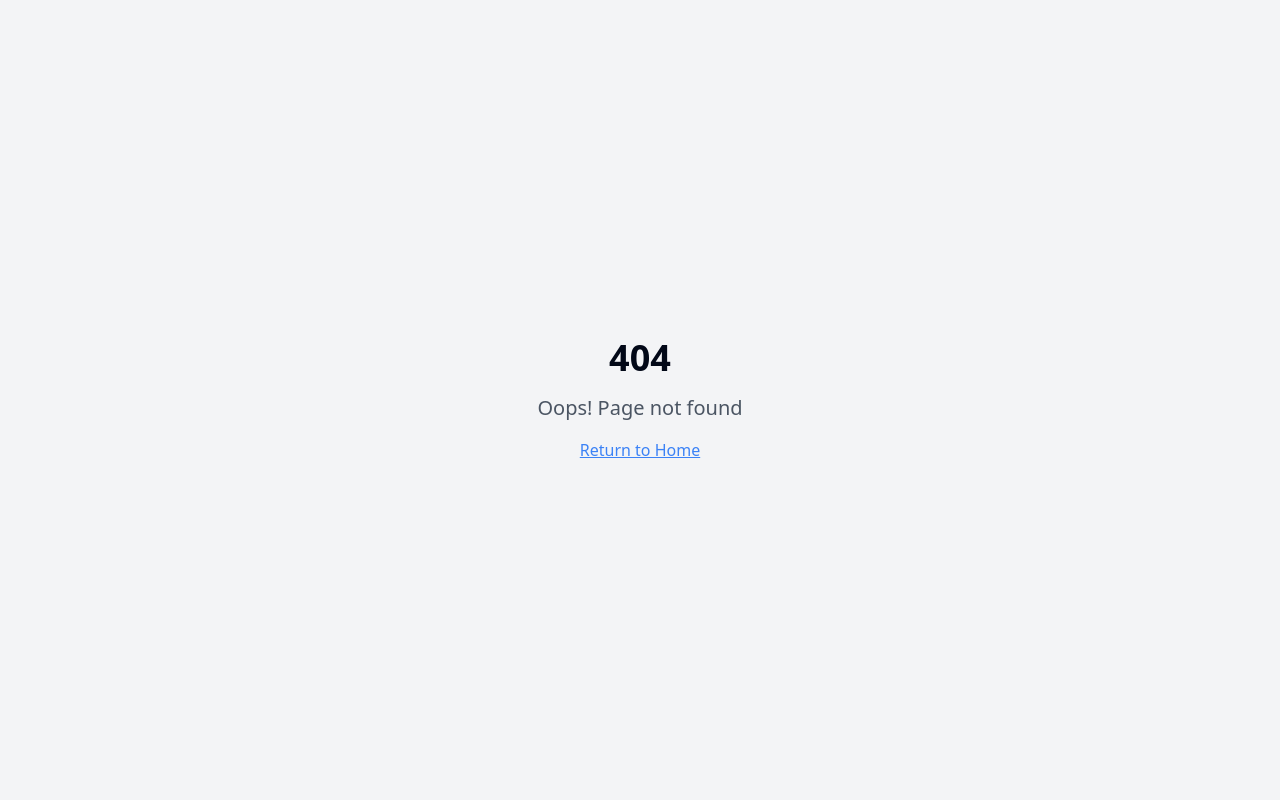
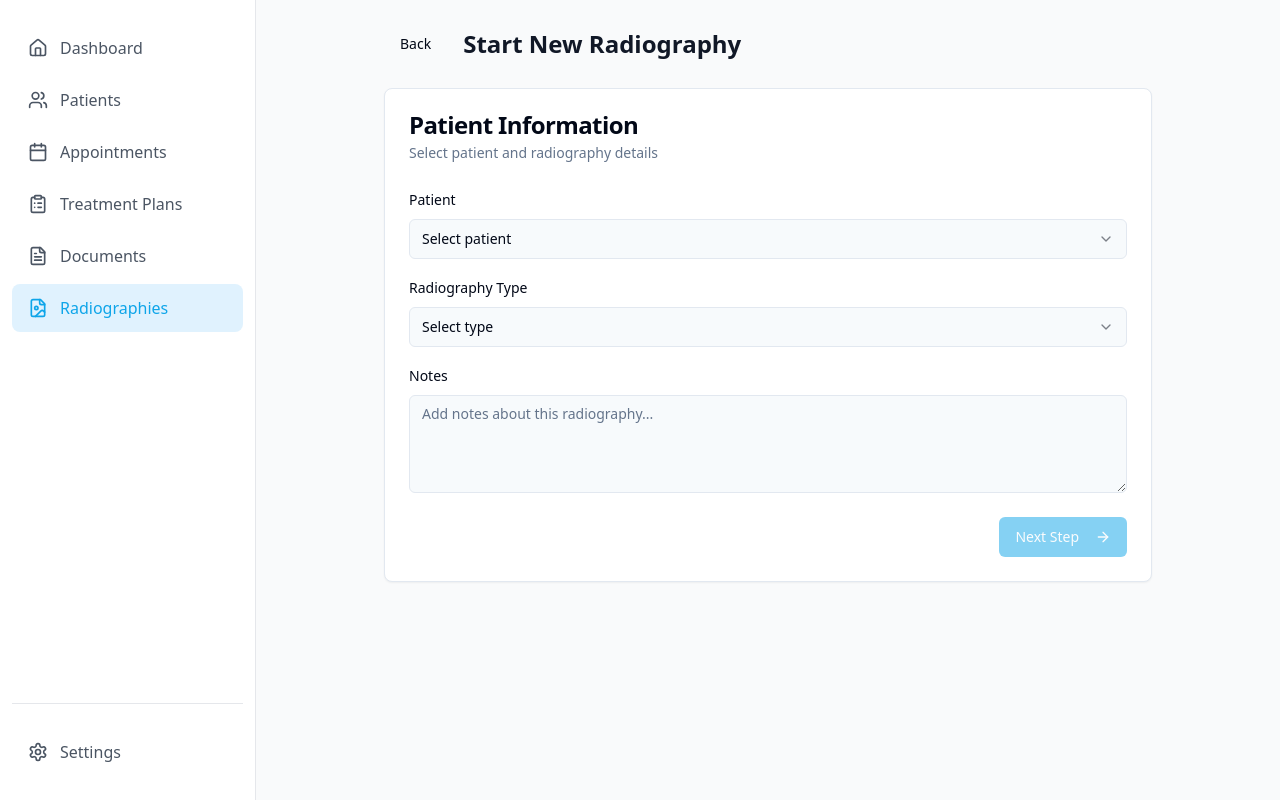
Before and after one commit to GGamesDev/ortho-harmony, a React (Vite) app: page /start-radiography in a window 1280 px wide. Before the commit this address had no page. Built offline with nearby package versions, Linux system fonts and the light colour scheme.

Commit message:
Refactor: Implement radiography launch button and page
Replaces the "Upload New Radiography" button with a "Launch Radiography" button and adds a new page for initiating the radiography process.

```diff
--- a/src/App.tsx
+++ b/src/App.tsx
@@ -12,6 +12,7 @@ import Treatments from "./pages/Treatments";
 import Documents from "./pages/Documents";
 import Settings from "./pages/Settings";
 import Radiographies from "./pages/Radiographies";
+import StartRadiography from "./pages/StartRadiography";
 
 const queryClient = new QueryClient();
 
@@ -28,6 +29,7 @@ const App = () => (
           <Route path="/treatments" element={<Treatments />} />
           <Route path="/documents" element={<Documents />} />
           <Route path="/radiographies" element={<Radiographies />} />
+          <Route path="/start-radiography" element={<StartRadiography />} />
           <Route path="/settings" element={<Settings />} />
           {/* ADD ALL CUSTOM ROUTES ABOVE THE CATCH-ALL "*" ROUTE */}
           <Route path="*" element={<NotFound />} />
--- a/src/pages/Radiographies.tsx
+++ b/src/pages/Radiographies.tsx
@@ -1,5 +1,6 @@
 
 import React, { useState } from 'react';
+import { useNavigate } from 'react-router-dom';
 import Sidebar from '@/components/layout/Sidebar';
 import {
   Table,
@@ -27,7 +28,7 @@ import {
   DialogTitle
 } from '@/components/ui/dialog';
 import { Input } from '@/components/ui/input';
-import { FileImage, Search } from 'lucide-react';
+import { Camera, Search } from 'lucide-react';
 import { patients } from '@/utils/dummyData';
 
 interface Radiography {
@@ -84,6 +85,7 @@ const radiographies: Radiography[] = [
 ];
 
 const Radiographies = () => {
+  const navigate = useNavigate();
   const [searchTerm, setSearchTerm] = useState('');
   const [selectedImage, setSelectedImage] = useState<Radiography | null>(null);
   const [isViewDialogOpen, setIsViewDialogOpen] = useState(false);
@@ -103,6 +105,10 @@ const Radiographies = () => {
     return patient ? patient.name : 'Unknown Patient';
   };
 
+  const handleLaunchRadiography = () => {
+    navigate('/start-radiography');
+  };
+
   return (
     <div className="min-h-screen bg-gray-50">
       <div className="flex">
@@ -111,9 +117,9 @@ const Radiographies = () => {
           <div className="max-w-6xl mx-auto">
             <div className="flex justify-between items-center mb-6">
               <h1 className="text-2xl font-bold text-gray-900">Radiographies</h1>
-              <Button>
-                <FileImage className="mr-2 h-4 w-4" />
-                Upload New Radiography
+              <Button onClick={handleLaunchRadiography}>
+                <Camera className="mr-2 h-4 w-4" />
+                Launch Radiography
               </Button>
             </div>
 
--- /dev/null
+++ b/src/pages/StartRadiography.tsx
@@ -0,0 +1,222 @@
+
+import React, { useState } from 'react';
+import { useNavigate } from 'react-router-dom';
+import Sidebar from '@/components/layout/Sidebar';
+import {
+  Card,
+  CardContent,
+  CardDescription,
+  CardFooter,
+  CardHeader,
+  CardTitle,
+} from '@/components/ui/card';
+import { Button } from '@/components/ui/button';
+import {
+  Select,
+  SelectContent,
+  SelectGroup,
+  SelectItem,
+  SelectLabel,
+  SelectTrigger,
+  SelectValue,
+} from '@/components/ui/select';
+import { Label } from '@/components/ui/label';
+import { Textarea } from '@/components/ui/textarea';
+import { Camera, ArrowRight } from 'lucide-react';
+import { patients } from '@/utils/dummyData';
+
+const radiographyTypes = [
+  { id: 'panoramic', name: 'Panoramic' },
+  { id: 'cephalometric', name: 'Cephalometric' },
+  { id: 'periapical', name: 'Periapical' },
+  { id: 'bitewing', name: 'Bitewing' },
+  { id: 'cbct', name: 'CBCT (Cone Beam CT)' },
+];
+
+const StartRadiography = () => {
+  const navigate = useNavigate();
+  const [selectedPatient, setSelectedPatient] = useState<string>('');
+  const [radiographyType, setRadiographyType] = useState<string>('');
+  const [notes, setNotes] = useState<string>('');
+  const [currentStep, setCurrentStep] = useState<number>(1);
+  const [isCapturing, setIsCapturing] = useState<boolean>(false);
+
+  const handleStartCapture = () => {
+    setIsCapturing(true);
+    // In a real app, this would activate camera/sensors
+  };
+
+  const handleCaptureComplete = () => {
+    // In a real app, this would save the radiography
+    navigate('/radiographies');
+  };
+
+  const handleNextStep = () => {
+    setCurrentStep(2);
+  };
+
+  const handleBack = () => {
+    if (currentStep > 1) {
+      setCurrentStep(currentStep - 1);
+    } else {
+      navigate('/radiographies');
+    }
+  };
+
+  return (
+    <div className="min-h-screen bg-gray-50">
+      <div className="flex">
+        <Sidebar activePage="radiographies" />
+        <main className="flex-1 p-6">
+          <div className="max-w-3xl mx-auto">
+            <div className="flex items-center mb-6">
+              <Button variant="ghost" onClick={handleBack} className="mr-4">
+                Back
+              </Button>
+              <h1 className="text-2xl font-bold text-gray-900">
+                {currentStep === 1 ? 'Start New Radiography' : 'Capture Radiography'}
+              </h1>
+            </div>
+
+            {currentStep === 1 ? (
+              <Card>
+                <CardHeader>
+                  <CardTitle>Patient Information</CardTitle>
+                  <CardDescription>
+                    Select patient and radiography details
+                  </CardDescription>
+                </CardHeader>
+                <CardContent className="space-y-4">
+                  <div className="space-y-2">
+                    <Label htmlFor="patient">Patient</Label>
+                    <Select value={selectedPatient} onValueChange={setSelectedPatient}>
+                      <SelectTrigger id="patient">
+                        <SelectValue placeholder="Select patient" />
+                      </SelectTrigger>
+                      <SelectContent>
+                        <SelectGroup>
+                          <SelectLabel>Patients</SelectLabel>
+                          {patients.map((patient) => (
+                            <SelectItem key={patient.id} value={patient.id}>
+                              {patient.name}
+                            </SelectItem>
+                          ))}
+                        </SelectGroup>
+                      </SelectContent>
+                    </Select>
+                  </div>
+
+                  <div className="space-y-2">
+                    <Label htmlFor="type">Radiography Type</Label>
+                    <Select value={radiographyType} onValueChange={setRadiographyType}>
+                      <SelectTrigger id="type">
+                        <SelectValue placeholder="Select type" />
+                      </SelectTrigger>
+                      <SelectContent>
+                        <SelectGroup>
+                          <SelectLabel>Types</SelectLabel>
+                          {radiographyTypes.map((type) => (
+                            <SelectItem key={type.id} value={type.id}>
+                              {type.name}
+                            </SelectItem>
+                          ))}
+                        </SelectGroup>
+                      </SelectContent>
+                    </Select>
+                  </div>
+
+                  <div className="space-y-2">
+                    <Label htmlFor="notes">Notes</Label>
+                    <Textarea
+                      id="notes"
+                      placeholder="Add notes about this radiography..."
+                      value={notes}
+                      onChange={(e) => setNotes(e.target.value)}
+                      rows={4}
+                    />
+                  </div>
+                </CardContent>
+                <CardFooter>
+                  <Button
+                    className="ml-auto bg-ortho-primary hover:bg-ortho-primary/90"
+                    onClick={handleNextStep}
+                    disabled={!selectedPatient || !radiographyType}
+                  >
+                    Next Step
+                    <ArrowRight className="ml-2 h-4 w-4" />
+                  </Button>
+                </CardFooter>
+              </Card>
+            ) : (
+              <Card>
+                <CardHeader>
+                  <CardTitle>Capture Radiography</CardTitle>
+                  <CardDescription>
+                    Position the equipment and capture the image
+                  </CardDescription>
+                </CardHeader>
+                <CardContent>
+                  <div className="bg-gray-100 rounded-md aspect-video flex flex-col items-center justify-center">
+                    {isCapturing ? (
+                      <div className="text-center">
+                        <div className="animate-pulse mb-4">
+                          <Camera className="h-16 w-16 text-ortho-primary mx-auto" />
+                        </div>
+                        <p className="text-lg font-medium text-gray-700">Capturing in progress...</p>
+                        <p className="text-sm text-gray-500">Please wait while the image is being captured</p>
+                      </div>
+                    ) : (
+                      <div className="text-center">
+                        <Camera className="h-16 w-16 text-gray-400 mx-auto mb-4" />
+                        <p className="text-lg font-medium text-gray-700">Ready to capture</p>
+                        <p className="text-sm text-gray-500">Make sure the patient is positioned correctly</p>
+                      </div>
+                    )}
+                  </div>
+
+                  <div className="mt-4">
+                    <dl className="divide-y divide-gray-200">
+                      <div className="py-2 flex justify-between">
+                        <dt className="text-sm font-medium text-gray-500">Patient:</dt>
+                        <dd className="text-sm text-gray-900">{patients.find(p => p.id === selectedPatient)?.name}</dd>
+                      </div>
+                      <div className="py-2 flex justify-between">
+                        <dt className="text-sm font-medium text-gray-500">Type:</dt>
+                        <dd className="text-sm text-gray-900">
+                          {radiographyTypes.find(t => t.id === radiographyType)?.name}
+                        </dd>
+                      </div>
+                    </dl>
+                  </div>
+                </CardContent>
+                <CardFooter className="flex justify-between">
+                  <Button variant="outline" onClick={handleBack}>
+                    Back
+                  </Button>
+                  {isCapturing ? (
+                    <Button
+                      variant="default"
+                      onClick={handleCaptureComplete}
+                    >
+                      Complete
+                    </Button>
+                  ) : (
+                    <Button
+                      className="bg-ortho-primary hover:bg-ortho-primary/90"
+                      onClick={handleStartCapture}
+                    >
+                      <Camera className="mr-2 h-4 w-4" />
+                      Start Capture
+                    </Button>
+                  )}
+                </CardFooter>
+              </Card>
+            )}
+          </div>
+        </main>
+      </div>
+    </div>
+  );
+};
+
+export default StartRadiography;
```
